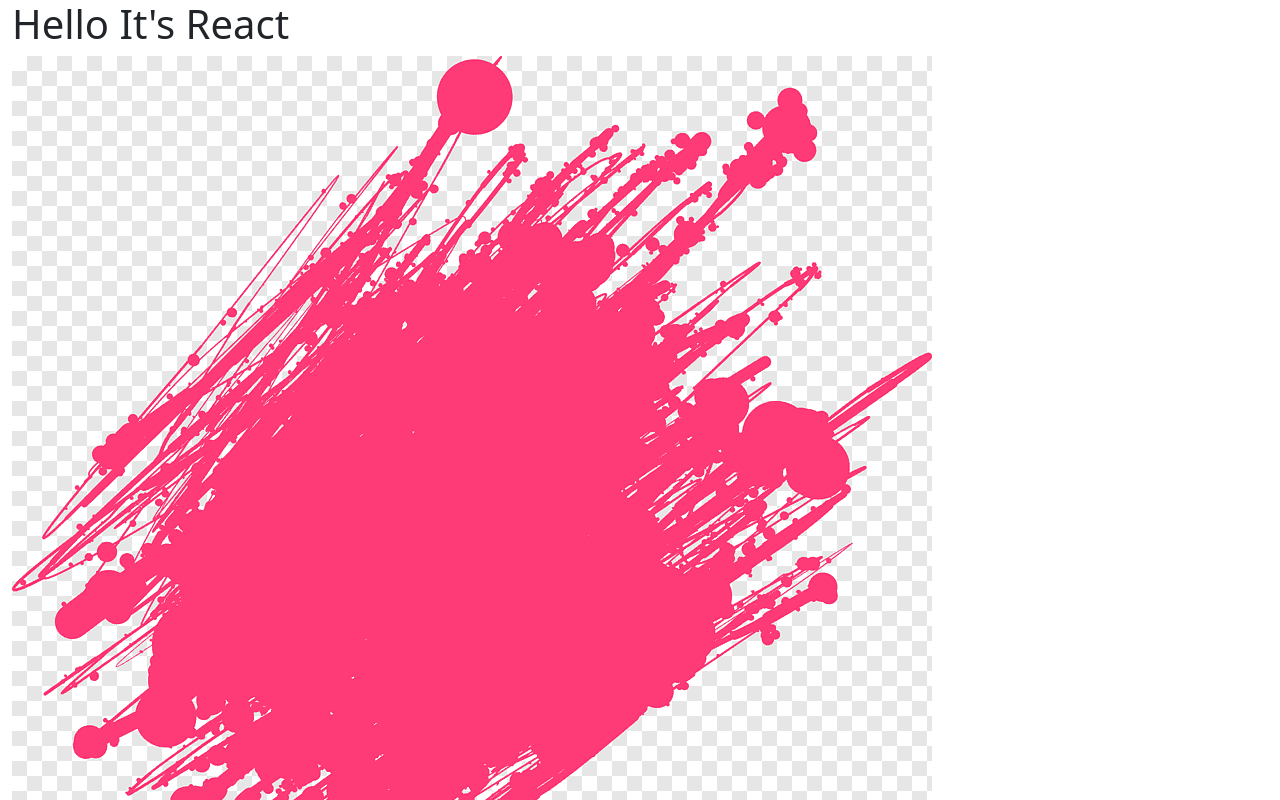
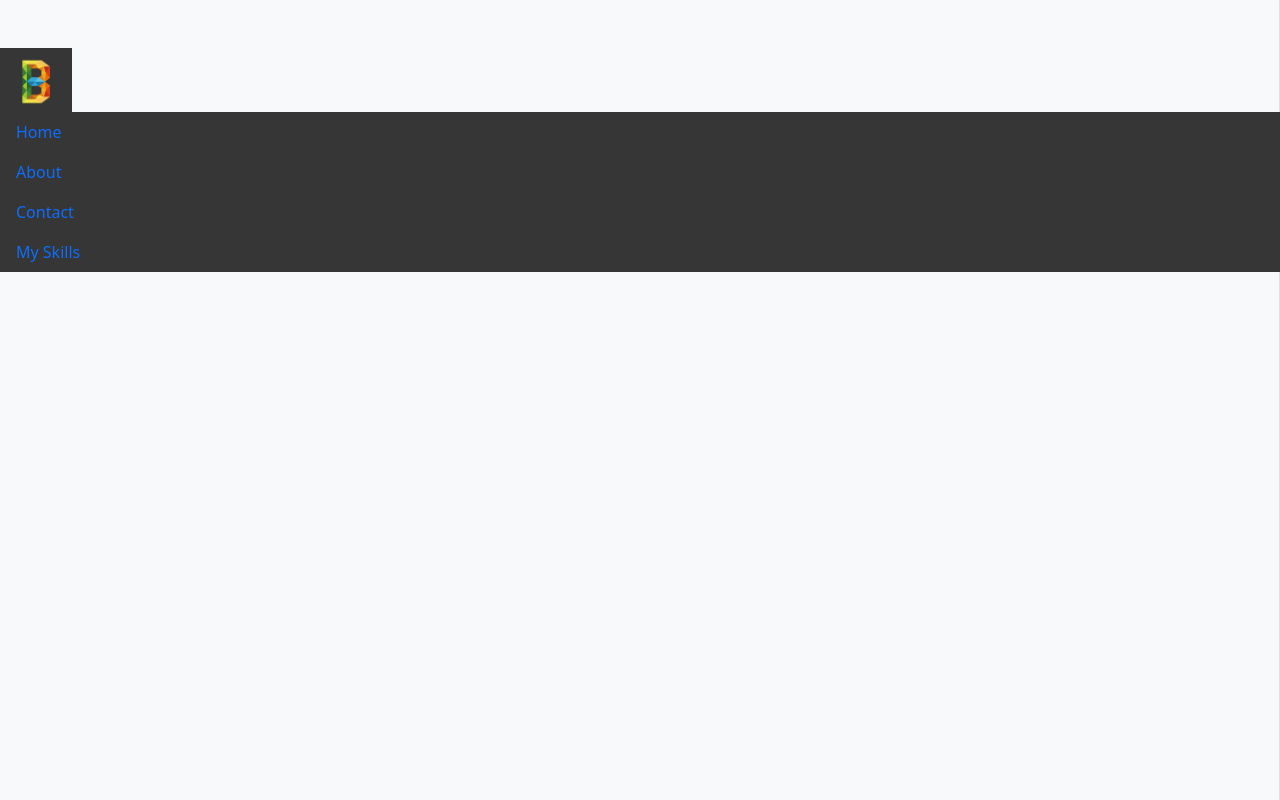
Before and after one commit to bahacolak/Portfolio, a React (Create React App) app: page / in a window 1280 px wide. Shown: the top 800 px of the page. Built offline with nearby package versions, Linux system fonts and the light colour scheme.

Commit message:
second commit

```diff
--- a/package.json
+++ b/package.json
@@ -9,6 +9,7 @@
     "bootstrap": "^5.1.3",
     "react": "^18.0.0",
     "react-bootstrap": "^2.3.0",
+    "react-bootstrap-sidebar-menu": "^2.0.1",
     "react-dom": "^18.0.0",
     "react-scripts": "5.0.1",
     "web-vitals": "^2.1.4"
--- a/src/App.css
+++ b/src/App.css
@@ -0,0 +1,35 @@
+.sidebar {
+    position: fixed;
+    top: 0;
+    bottom: 0;
+    left: 0;
+    min-height: 100vh !important;
+    z-index: 100;
+    padding: 48px 0 0;
+    box-shadow: inset -1px 0 0 rgba(0, 0, 0, .1);
+}
+#sidebar-wrapper{
+    min-height: 100vh !important;
+    width: 100vw;
+    margin-left: -1rem;
+    -webkit-transition: margin .25s ease-out;
+    -moz-transition: margin .25s ease-out;
+    -o-transition: margin .25s ease-out;
+    transition: margin .25s ease-out;
+}
+#sidebar-wrapper .sidebar-heading {
+    padding: 0.875rem 1.25rem;
+    font-size: 1.2rem;
+}
+
+#page-content-wrapper {
+    min-width: 0;
+    width: 100%;
+}
+.logo--img{
+    height: 4rem;
+}
+
+*{
+    background-color: rgb(54, 54, 54);
+}
--- a/src/components/Navbar.js
+++ b/src/components/Navbar.js
@@ -1,15 +1,27 @@
 import React from 'react';
-import { Container } from 'react-bootstrap';
+import { Container, Nav, NavLink} from 'react-bootstrap';
 import logo from "./images/logo.png";
 import "bootstrap/dist/css/bootstrap.min.css";
 
 function Navbar() {
   return (
     <>
-    <Container fluid>
-      <h1>Hello It's React</h1>
-      <img src={logo}/>
-    </Container>
+    <Nav className="col-md-12 d-none d-md-block bg-light sidebar" activeKey="/home" onSelect={selectedKey => alert(`selected ${selectedKey}`)}>
+        <img className='logo--img' src={logo}/>
+        <div className="sidebar-sticky"></div>
+            <Nav.Item>
+                <Nav.Link href="/home">Home</Nav.Link>
+            </Nav.Item>
+            <Nav.Item>
+                <Nav.Link eventKey="link-1">About</Nav.Link>
+            </Nav.Item>
+            <Nav.Item>
+                <Nav.Link eventKey="link-2">Contact</Nav.Link>
+            </Nav.Item>
+            <Nav.Item>
+                <NavLink eventKey="link-3">My Skills</NavLink>
+            </Nav.Item>
+            </Nav>
     </>
   )
 }
```
Also changed, not shown: src/components/images/logo.png, 1 other file (tests, documents, lock files or other folders).
